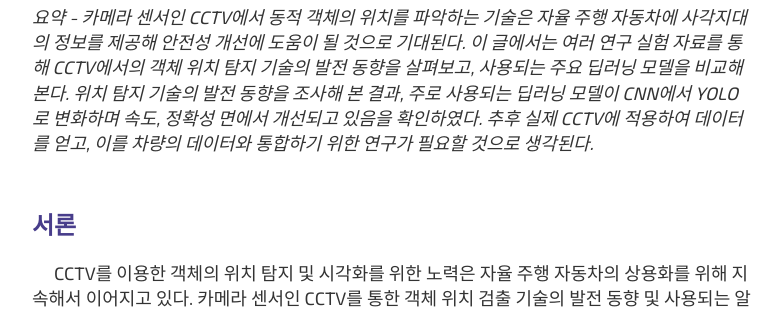
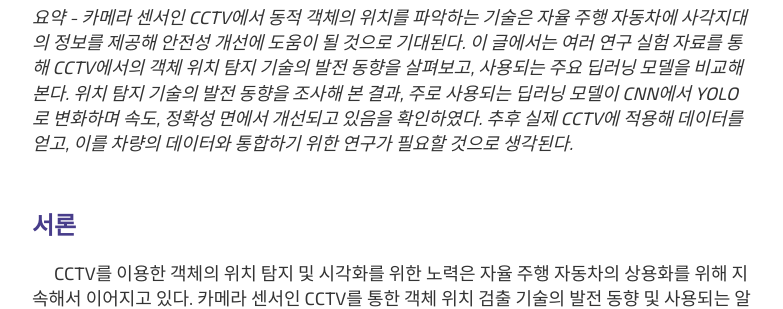
Before and after one commit to fkwmqpfl01/fkwmqpfl01.github.io, a Jekyll site: the page built from _posts/2023-10-01-survey_work.md, in a window 1280 px wide and 900 px high. Shown: the part 320-629 px from the top of the window, without its empty margins (248-1031 px from the left). Built offline with Jekyll 4.4.1, drawn with Linux system fonts in a browser that asks for light colours; some web fonts are replaced.

Commit message:
파일 수정

```diff
--- a/_posts/2023-10-01-survey_work.md
+++ b/_posts/2023-10-01-survey_work.md
@@ -8,7 +8,7 @@ tags: article, nextjs, js
 # 딥러닝 통한 CCTV에서의 객체 위치 탐지 기술 동향
 
 ---
-_요약 - 카메라 센서인 CCTV에서 동적 객체의 위치를 파악하는 기술은 자율 주행 자동차에 사각지대의 정보를 제공해 안전성 개선에 도움이 될 것으로 기대된다. 이 글에서는 여러 연구 실험 자료를 통해 CCTV에서의 객체 위치 탐지 기술의 발전 동향을 살펴보고, 사용되는 주요 딥러닝 모델을 비교해 본다. 위치 탐지 기술의 발전 동향을 조사해 본 결과, 주로 사용되는 딥러닝 모델이 CNN에서 YOLO로 변화하며 속도, 정확성 면에서 개선되고 있음을 확인하였다. 추후 실제 CCTV에 적용하여 데이터를 얻고, 이를 차량의 데이터와 통합하기 위한 연구가 필요할 것으로 생각된다._
+_요약 - 카메라 센서인 CCTV에서 동적 객체의 위치를 파악하는 기술은 자율 주행 자동차에 사각지대의 정보를 제공해 안전성 개선에 도움이 될 것으로 기대된다. 이 글에서는 여러 연구 실험 자료를 통해 CCTV에서의 객체 위치 탐지 기술의 발전 동향을 살펴보고, 사용되는 주요 딥러닝 모델을 비교해 본다. 위치 탐지 기술의 발전 동향을 조사해 본 결과, 주로 사용되는 딥러닝 모델이 CNN에서 YOLO로 변화하며 속도, 정확성 면에서 개선되고 있음을 확인하였다. 추후 실제 CCTV에 적용해 데이터를 얻고, 이를 차량의 데이터와 통합하기 위한 연구가 필요할 것으로 생각된다._
 <br>
 
 ## <span style="color:DarkSlateBlue">서론</span>
```
